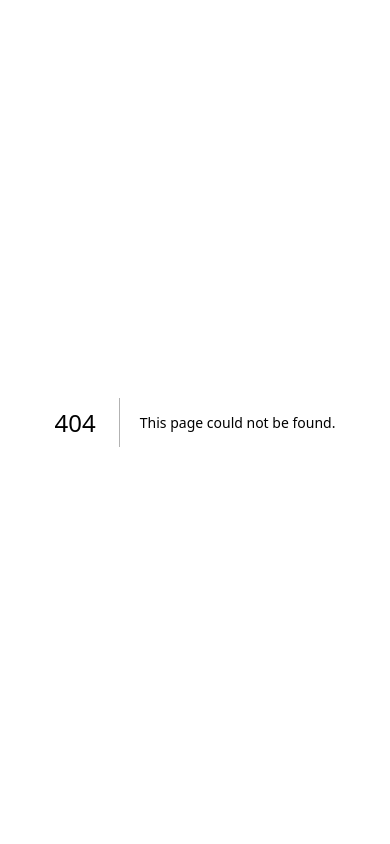
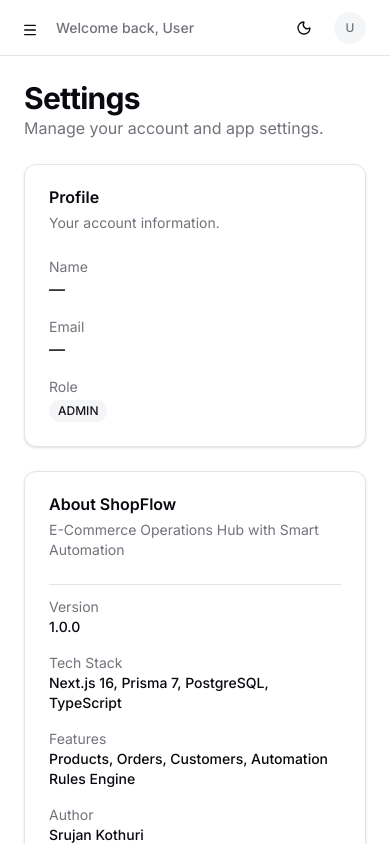
Before and after one commit to srujankothuri/shopflow, a Next.js app: page /dashboard/settings in a window 390 px wide. Before the commit this address had no page. Built offline with nearby package versions, Linux system fonts and the light colour scheme; no server answers.

Commit message:
feat: responsive layout + settings page + mobile sidebar

```diff
--- /dev/null
+++ b/src/app/(dashboard)/dashboard/settings/page.tsx
@@ -0,0 +1,72 @@
+"use client";
+
+import { useSession } from "next-auth/react";
+import { Card, CardContent, CardDescription, CardHeader, CardTitle } from "@/components/ui/card";
+import { Badge } from "@/components/ui/badge";
+import { Separator } from "@/components/ui/separator";
+
+export default function SettingsPage() {
+  const { data: session } = useSession();
+
+  return (
+    <div className="space-y-6">
+      <div>
+        <h1 className="text-3xl font-bold tracking-tight">Settings</h1>
+        <p className="text-muted-foreground">Manage your account and app settings.</p>
+      </div>
+
+      {/* Profile Card */}
+      <Card>
+        <CardHeader>
+          <CardTitle>Profile</CardTitle>
+          <CardDescription>Your account information.</CardDescription>
+        </CardHeader>
+        <CardContent className="space-y-4">
+          <div className="grid grid-cols-1 md:grid-cols-2 gap-4">
+            <div>
+              <p className="text-sm text-muted-foreground">Name</p>
+              <p className="font-medium">{session?.user?.name || "—"}</p>
+            </div>
+            <div>
+              <p className="text-sm text-muted-foreground">Email</p>
+              <p className="font-medium">{session?.user?.email || "—"}</p>
+            </div>
+            <div>
+              <p className="text-sm text-muted-foreground">Role</p>
+              <Badge variant="secondary">{session?.user?.role || "ADMIN"}</Badge>
+            </div>
+          </div>
+        </CardContent>
+      </Card>
+
+      {/* About Card */}
+      <Card>
+        <CardHeader>
+          <CardTitle>About ShopFlow</CardTitle>
+          <CardDescription>E-Commerce Operations Hub with Smart Automation</CardDescription>
+        </CardHeader>
+        <CardContent className="space-y-3">
+          <Separator />
+          <div className="grid grid-cols-1 md:grid-cols-2 gap-4 text-sm">
+            <div>
+              <p className="text-muted-foreground">Version</p>
+              <p className="font-medium">1.0.0</p>
+            </div>
+            <div>
+              <p className="text-muted-foreground">Tech Stack</p>
+              <p className="font-medium">Next.js 16, Prisma 7, PostgreSQL, TypeScript</p>
+            </div>
+            <div>
+              <p className="text-muted-foreground">Features</p>
+              <p className="font-medium">Products, Orders, Customers, Automation Rules Engine</p>
+            </div>
+            <div>
+              <p className="text-muted-foreground">Author</p>
+              <p className="font-medium">Srujan Kothuri</p>
+            </div>
+          </div>
+        </CardContent>
+      </Card>
+    </div>
+  );
+}
--- a/src/components/layout/header.tsx
+++ b/src/components/layout/header.tsx
@@ -25,7 +25,7 @@
     .toUpperCase() || "U";
 
   return (
-    <header className="flex h-14 items-center justify-between border-b bg-card px-6">
+    <header className="flex h-14 items-center justify-between border-b bg-card px-6 pl-14 md:pl-6">
       <div>
         <h2 className="text-sm font-medium text-muted-foreground">
           Welcome back, {session?.user?.name?.split(" ")[0] || "User"}
--- a/src/components/layout/sidebar.tsx
+++ b/src/components/layout/sidebar.tsx
@@ -11,11 +11,13 @@
   Settings,
   ChevronLeft,
   ChevronRight,
+  Menu,
+  X,
 } from "lucide-react";
 import { cn } from "@/lib/utils";
 import { Button } from "@/components/ui/button";
 import { Tooltip, TooltipContent, TooltipProvider, TooltipTrigger } from "@/components/ui/tooltip";
-import { useState } from "react";
+import { useState, useEffect } from "react";
 
 const navItems = [
   { label: "Dashboard", href: "/dashboard", icon: LayoutDashboard },
@@ -29,15 +31,15 @@
 export function Sidebar() {
   const pathname = usePathname();
   const [collapsed, setCollapsed] = useState(false);
+  const [mobileOpen, setMobileOpen] = useState(false);
 
-  return (
-    <TooltipProvider delayDuration={0}>
-      <aside
-        className={cn(
-          "flex h-screen flex-col border-r bg-card transition-all duration-300",
-          collapsed ? "w-16" : "w-64"
-        )}
-      >
+  // Close mobile sidebar on route change
+  useEffect(() => {
+    setMobileOpen(false);
+  }, [pathname]);
+
+  const sidebarContent = (
+    <>
       {/* Logo */}
       <div className="flex h-14 items-center border-b px-4">
         {!collapsed && (
@@ -51,6 +53,15 @@
             <Zap className="h-6 w-6 text-primary" />
           </Link>
         )}
+        {/* Mobile close button */}
+        <Button
+          variant="ghost"
+          size="icon"
+          className="ml-auto md:hidden"
+          onClick={() => setMobileOpen(false)}
+        >
+          <X className="h-4 w-4" />
+        </Button>
       </div>
 
       {/* Navigation */}
@@ -87,12 +98,12 @@
             );
           }
 
-            return linkContent;
+          return <div key={item.href}>{linkContent}</div>;
         })}
       </nav>
 
-        {/* Collapse toggle */}
-        <div className="border-t p-2">
+      {/* Collapse toggle - desktop only */}
+      <div className="border-t p-2 hidden md:block">
         <Button
           variant="ghost"
           size="sm"
@@ -109,6 +120,47 @@
           )}
         </Button>
       </div>
+    </>
+  );
+
+  return (
+    <TooltipProvider delayDuration={0}>
+      {/* Mobile hamburger button */}
+      <Button
+        variant="ghost"
+        size="icon"
+        className="fixed top-3 left-3 z-50 md:hidden"
+        onClick={() => setMobileOpen(true)}
+      >
+        <Menu className="h-5 w-5" />
+      </Button>
+
+      {/* Mobile overlay */}
+      {mobileOpen && (
+        <div
+          className="fixed inset-0 z-40 bg-black/50 md:hidden"
+          onClick={() => setMobileOpen(false)}
+        />
+      )}
+
+      {/* Mobile sidebar */}
+      <aside
+        className={cn(
+          "fixed inset-y-0 left-0 z-50 flex flex-col border-r bg-card w-64 transition-transform duration-300 md:hidden",
+          mobileOpen ? "translate-x-0" : "-translate-x-full"
+        )}
+      >
+        {sidebarContent}
+      </aside>
+
+      {/* Desktop sidebar */}
+      <aside
+        className={cn(
+          "hidden md:flex h-screen flex-col border-r bg-card transition-all duration-300",
+          collapsed ? "w-16" : "w-64"
+        )}
+      >
+        {sidebarContent}
       </aside>
     </TooltipProvider>
   );
```
Lines whose indentation alone changed are shown as unchanged.
